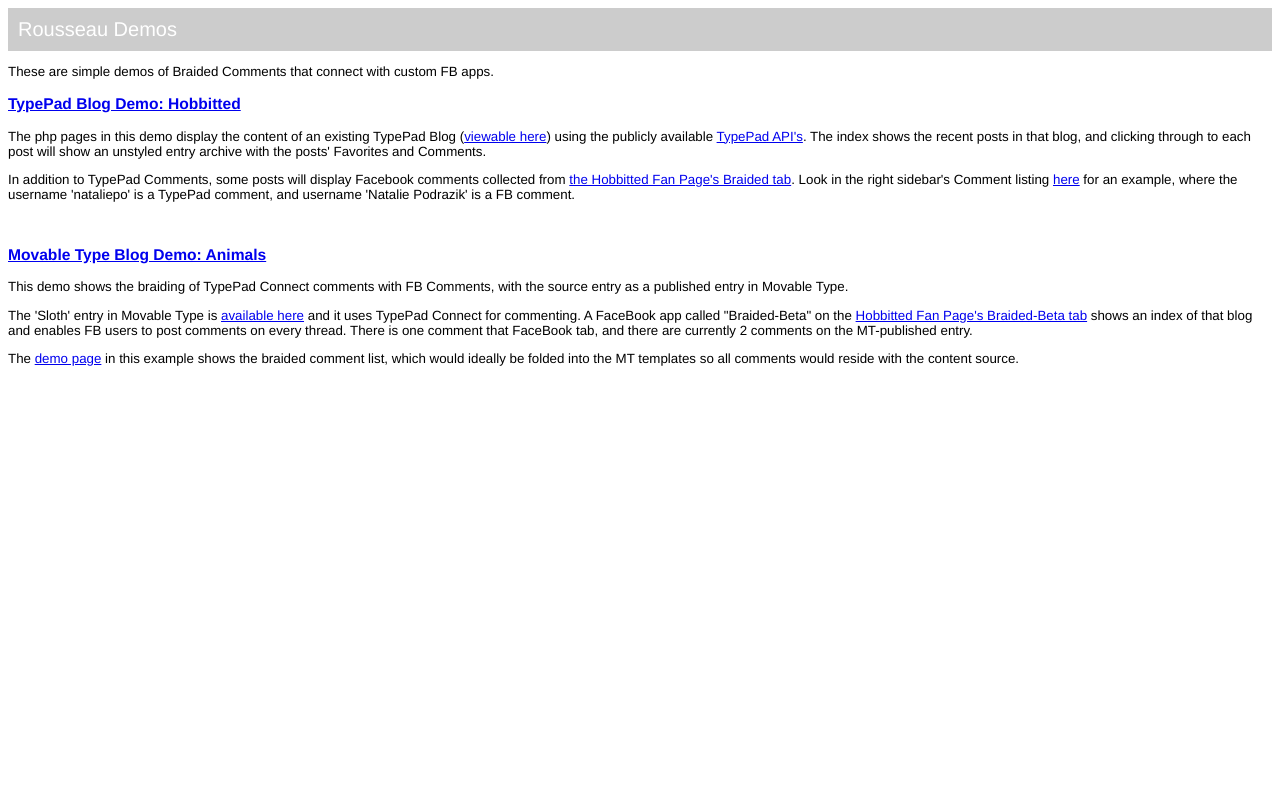
After one commit to nataliepo/Claire, a PHP site: page / in a window 1280 px wide. The commit adds this page. Shown: the top 786 px of the page. Run offline with PHP 8.4, Linux system fonts and the light colour scheme; some libraries are stand-ins or nearby versions.

Commit message:
front indexes explaining the demo files; tp-libraries code cleanup

```diff
--- /dev/null
+++ b/index.php
@@ -0,0 +1,33 @@
+<html>
+
+<head>
+
+   <title>Rousseau - Demos</title>
+   <link rel="stylesheet" href="tp-libraries/styles.css" type="text/css" />
+
+</head>
+
+<body>
+
+<h2>Rousseau Demos</h2>
+
+<p>These are simple demos of Braided Comments that connect with custom FB apps.</p>
+
+<h3><a href="tp_blog_demo/">TypePad Blog Demo: Hobbitted</a></h3>
+<p>The php pages in this demo display the content of an existing TypePad Blog (<a href="http://nataliepo.typepad.com/hobbitted">viewable here</a>) using the publicly available <a href="http://developer.typepad.com/">TypePad API's</a>.  The index shows the recent posts in that blog, and clicking through to each post will show an unstyled entry archive with the posts' Favorites and Comments.  </p>
+
+<p>In addition to TypePad Comments, some posts will display Facebook comments collected from <a href="http://www.facebook.com/pages/Hobbitted/358069609094?v=app_366639765016&ref=ts">the Hobbitted Fan Page's Braided tab</a>.  Look in the right sidebar's Comment listing <a href="tp_blog_demo/entry.php?xid=6a00e5539faa3b883301310f284ed8970c">here</a> for an example, where the username 'nataliepo' is a TypePad comment, and username 'Natalie Podrazik' is a FB comment.</p>
+
+<br/>
+
+<h3><a href="mt_blog_demo/">Movable Type Blog Demo: Animals</a></h3>
+<p>This demo shows the braiding of TypePad Connect comments with FB Comments, with the source entry as a published entry in Movable Type.</p>
+
+<p>The 'Sloth' entry in Movable Type is <a href="http://mtcs-demo.apperceptive.com/testmt/animals/2010/03/sloth.html">available here</a> and it uses TypePad Connect for commenting.  A FaceBook app called "Braided-Beta" on the <a href="http://www.facebook.com/pages/Hobbitted/358069609094?v=app_368383693541&ref=ts">Hobbitted Fan Page's Braided-Beta tab</a> shows an index of that blog and enables FB users to post comments on every thread.  There is one comment that FaceBook tab, and there are currently 2 comments on the MT-published entry.</p>
+
+<p>The <a href="mt_blog_demo/">demo page</a> in this example shows the braided comment list, which would ideally be folded into the MT templates so all comments would reside with the content source.</p>
+
+
+</body>
+
+</html>
--- a/tp-libraries/tp-author.php
+++ b/tp-libraries/tp-author.php
@@ -4,7 +4,6 @@
     var $profile_url;
     var $avatar;
     var $xid;
-
 
     function Author($xid = 0, $author_json = '') {
 
@@ -24,5 +23,4 @@
     }
 }
 
-
 ?>
```
Also changed, not shown: mt_blog_demo/index.php (added, +48 -0 lines), mt_blog_demo/mt_entry_test.php (deleted, +0 -123 lines), tp-libraries/tp-comment.php (+1 -18 lines), tp_blog_demo/entry.php (+5 -12 lines), tp_blog_demo/index.php (+2 -15 lines).
